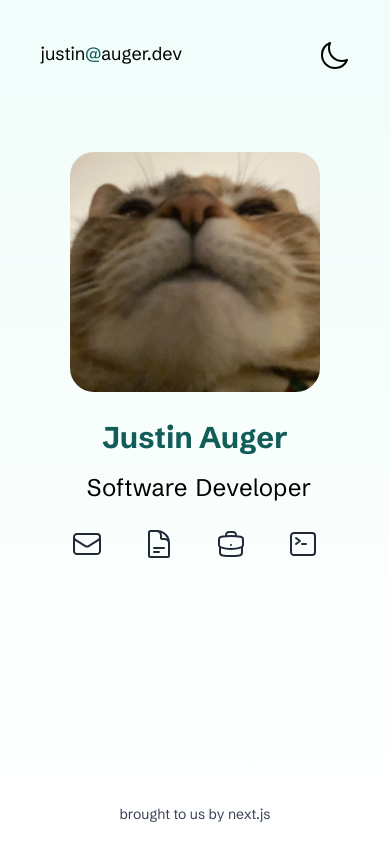
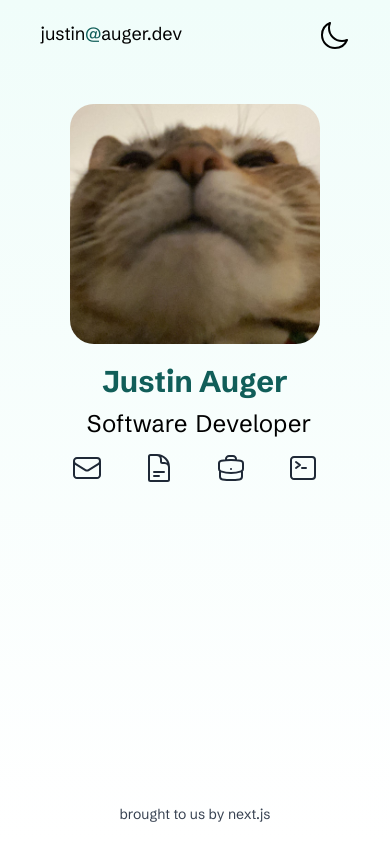
Before and after one commit to JustnAugr/augerdev, a Next.js app: page / in a window 390 px wide. Built offline with nearby package versions, Linux system fonts and the light colour scheme.

Commit message:
better mobile layout

```diff
--- a/app/nata.tsx
+++ b/app/nata.tsx
@@ -5,7 +5,7 @@ export default function Nata() {
   const [nataImage, setNataImage] = useState(14);
 
   const images = [];
-    for (let i = 1; i <= 15; i++ ) {
+  for (let i = 1; i <= 15; i++) {
     images.push(<Image
       className="rounded-3xl max-md:max-w-50 max-md:max-h-50 w-150 h-150 hover:cursor-pointer"
       src={`/cat/${i}.jpg`}
--- a/app/page.tsx
+++ b/app/page.tsx
@@ -22,8 +22,8 @@ export default function Home() {
   return (
     <div className={grotesk.className}>
       <main className="bg-slate-50 px-10 bg-gradient-to-b to-white from-teal-50 dark:to-stone-800 dark:from-stone-900">
-        <section className="min-h-svh flex flex-col">
-          <div className="pt-10 mb-12 flex justify-between">
+        <section className="flex min-h-svh flex-col">
+          <div className="pt-5 md:pt-10 mb-5 md:mb-12 flex justify-between">
             <div className="flex">
               <h1>justin</h1>
               <h1 className="text-teal-800 dark:text-emerald-400">@</h1>
@@ -39,15 +39,15 @@ export default function Home() {
                   (<MoonIcon className="w-8 h-8 cursor-pointer" onClick={() => setTheme('dark')} />)
             }
           </div>
-          <div className="flex flex-col justify-center text-center pt-10 max-md:pt-0">
+          <div className="flex flex-col justify-between flex-1">
+            <div className="flex flex-col justify-center text-center max-md:pt-0">
               <Nata />
               <div className="order-1 relative z-0 top-10 transition ease-in-out duration-500 peer-has-[:hover]:-translate-y-10">
                 click on Nata for a surprise!
               </div>
-            <h2 className={`order-3 text-3xl md:text-5xl lg:text-5xl py-2 pb-4 text-teal-800 ${groteskBold.className} dark:text-emerald-400`}>Justin Auger</h2>
+              <h2 className={`order-3 text-3xl md:text-5xl lg:text-5xl md:py-2 pb-2 md:pb-4 text-teal-800 ${groteskBold.className} dark:text-emerald-400`}>Justin Auger</h2>
               <Title />
-          </div>
-          <div className="flex justify-center gap-10 pt-5 text-gray-800">
+              <div className="order-4 flex justify-center gap-10 pt-2 md:pt-5 text-gray-800">
                 <Link href="mailto:justin@auger.dev">
                   <EnvelopeIcon
                     className="w-8 h-8 md:w-10 md:h-10 cursor-pointer hover:text-teal-700 dark:text-white dark:hover:text-emerald-400"
@@ -82,13 +82,15 @@ export default function Home() {
                 </Link>
               </div>
               {/* sadly not using peer here as I want to set the hover text and peer-has-a[:hover] won't tell me which one I'm hovering over */}
-          {hoverText && <div className='flex justify-center pt-5 text-teal-800 dark:text-emerald-400'>
+              {hoverText && <div className='order-5 flex justify-center pt-5 text-teal-800 dark:text-emerald-400'>
                 {hoverText}
               </div>}
-          <div className="absolute bottom-5 self-center">
+            </div>
+            <div className="flex justify-center pb-5">
               <p className="text-sm text-gray-700 dark:text-stone-400">
                 brought to us by next.js
               </p>
+            </div>
           </div>
         </section>
       </main>
```
Lines whose indentation alone changed are shown as unchanged.
